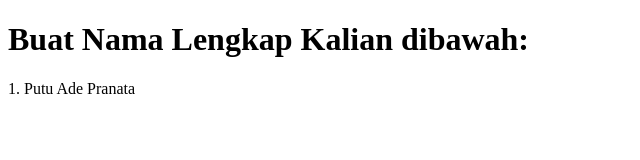
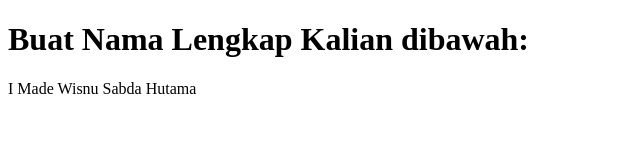
Before and after one commit to wisnubjoey/tes_kolaborasi, a plain HTML site: page index.html in a window 1280 px wide. Shown: the full height of the page, 0-640 px from the left. Drawn offline with Linux system fonts and the light colour scheme.

Commit message:
Update index.html

```diff
--- a/index.html
+++ b/index.html
@@ -7,6 +7,6 @@
 </head>
 <body>
     <h1>Buat Nama Lengkap Kalian dibawah:</h1>
-    <p>1. Putu Ade Pranata</p>
+    <p>I Made Wisnu Sabda Hutama</p>
 </body>
 </html>
```
